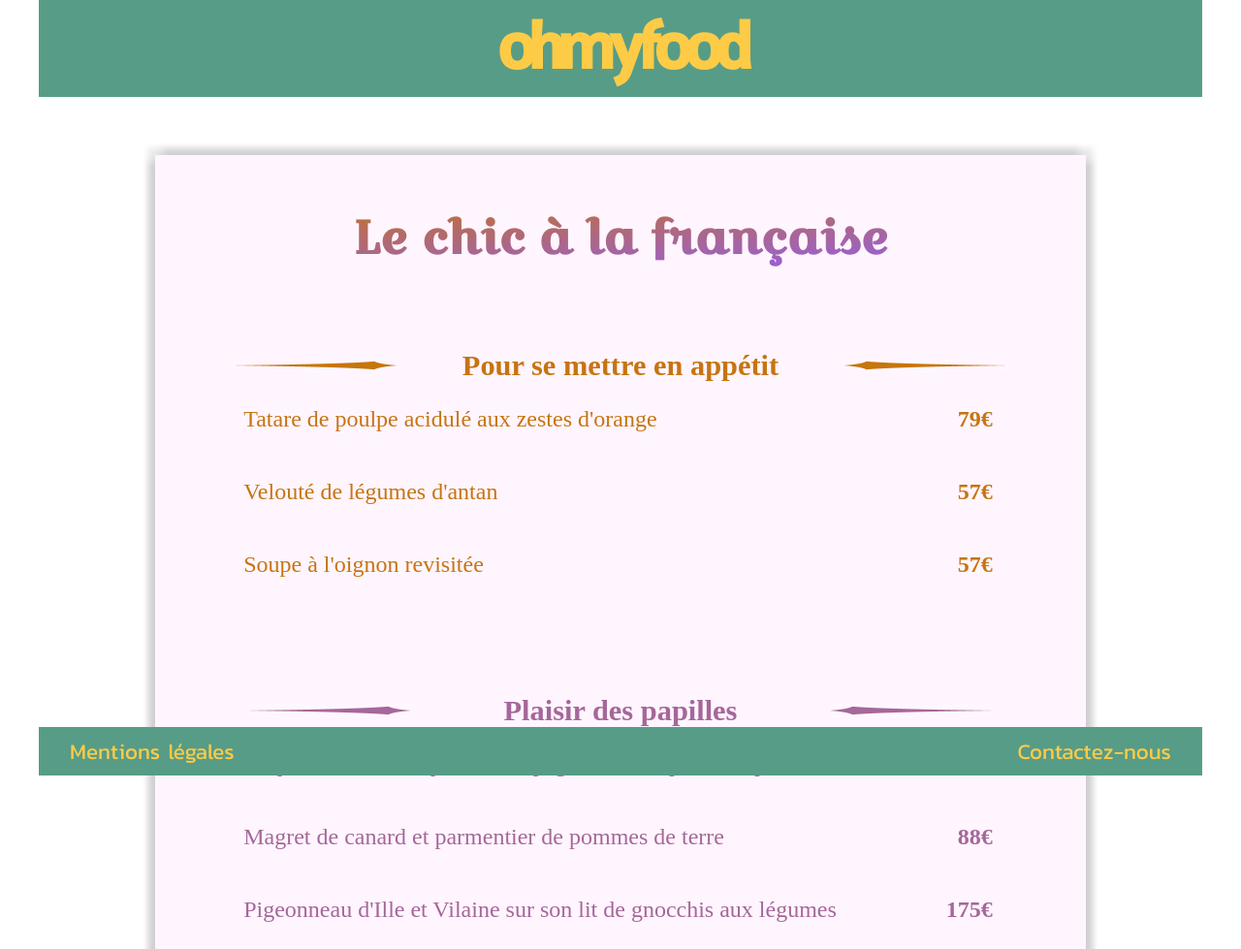
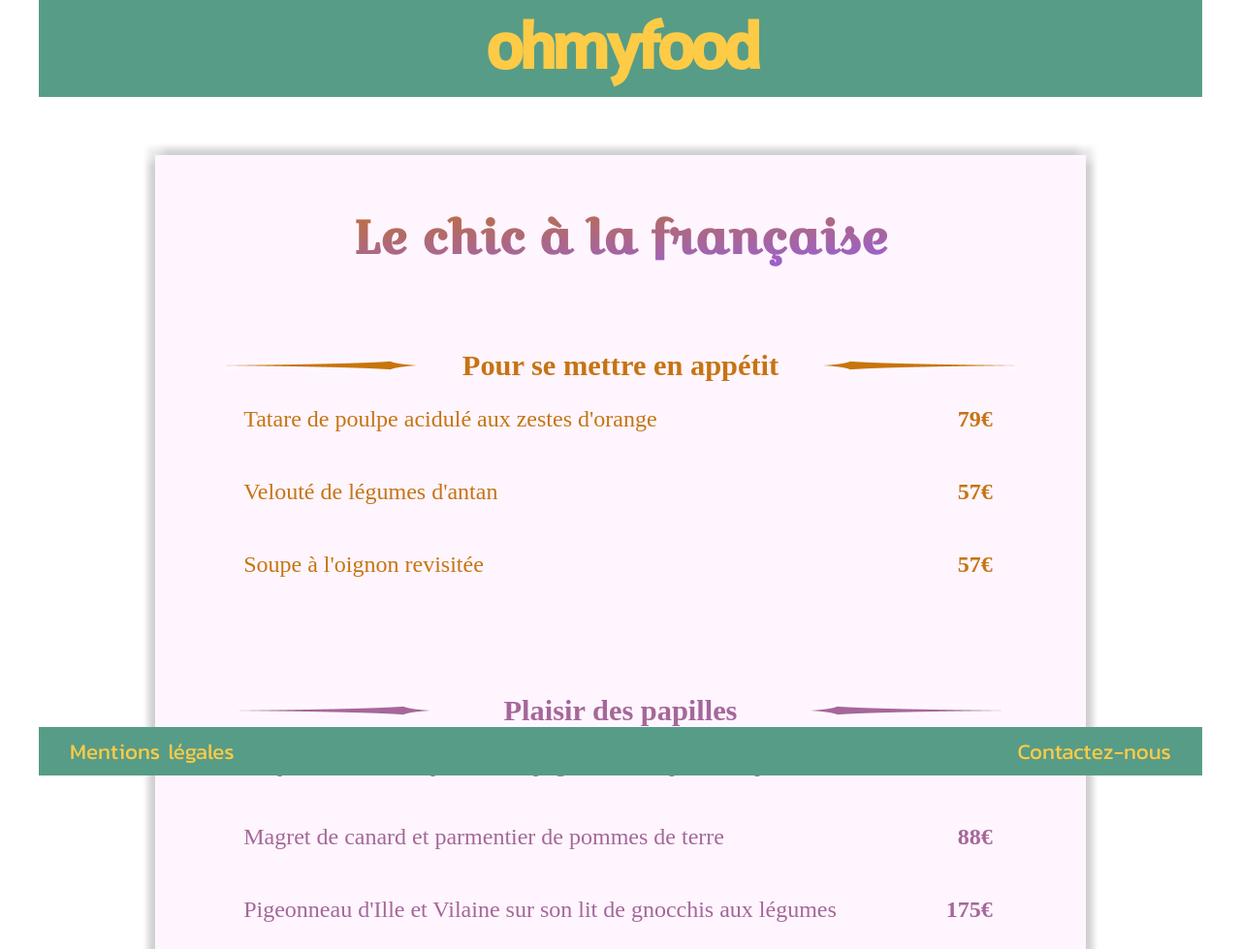
Before and after one commit to KatieCollier/ohmyfood, a website: page chic.html in a window 1280 px wide. Shown: the top 979 px of the page at 97% size. Drawn offline with Linux system fonts and the light colour scheme; files whose address does not match are found by name; a web font is replaced by a local one.

Commit message:
Adustments to work in chrome

```diff
--- a/scss/layout/_main-layout.scss
+++ b/scss/layout/_main-layout.scss
@@ -18,7 +18,7 @@ header{
         flex-direction: column;
         justify-content: center;
         font-size: 2.3rem;
-        letter-spacing: -8px;
+        letter-spacing: -5px;
         color: $main-txt-color;
         font-family: $header-font;
         text-align: center;
--- a/scss/layout/_menu-layout.scss
+++ b/scss/layout/_menu-layout.scss
@@ -35,11 +35,14 @@
     flex-direction: row;
     justify-content: space-around;
     align-items: center;
+    h2{
+        white-space: nowrap;
+    }
 }
 
 img{
     height: 14px;
-    width: fit-content;
+    width: 200px;
     @include small-screen{
         display: none;
     }
--- a/scss/pages/_delice-page.scss
+++ b/scss/pages/_delice-page.scss
@@ -21,7 +21,7 @@
             }
          }
          &--desert::before{/*add line under course titles ready for animation*/
-            @include underline ($pal-del-item-clr, 295px);
+            @include underline ($pal-del-item-clr, 280px);
             @include very-small-screen{
                 @include underline ($pal-del-item-clr, 210px);
             }
```
Also changed, not shown: style.css, 1 other file.
